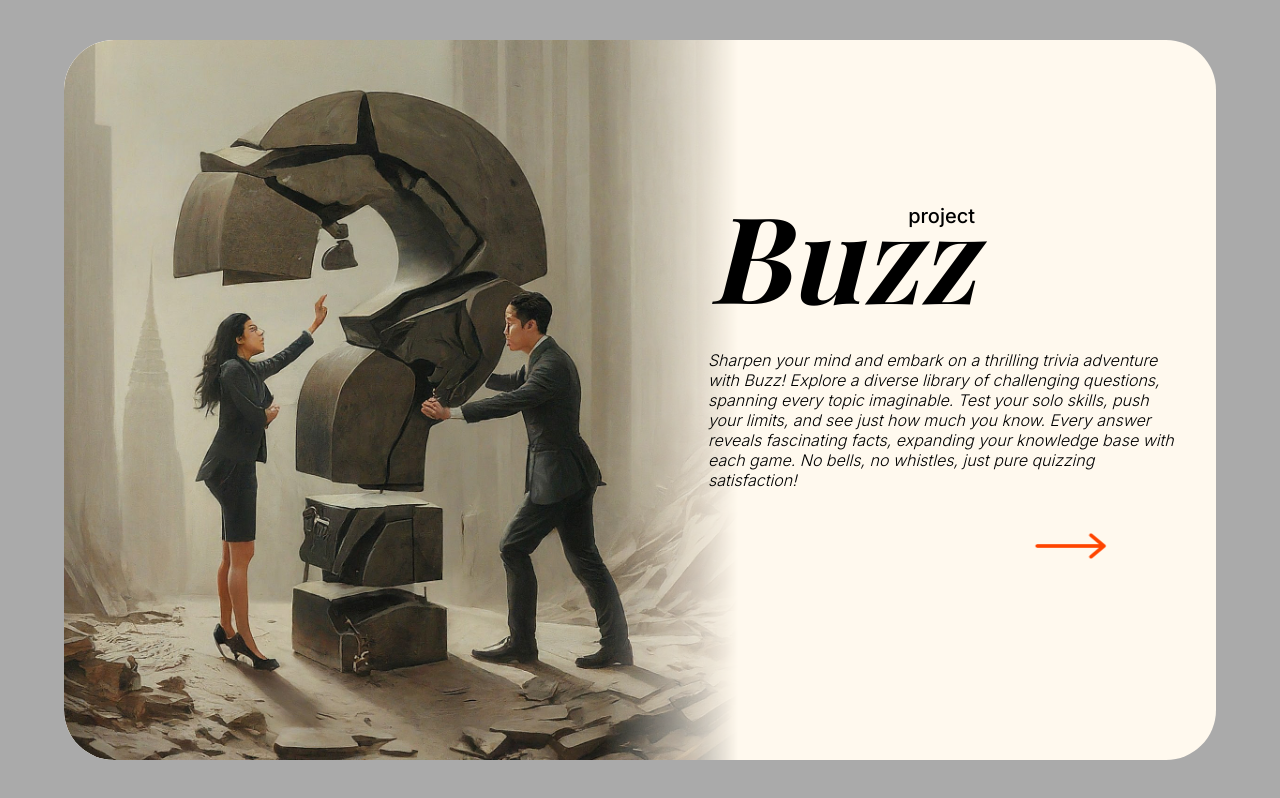
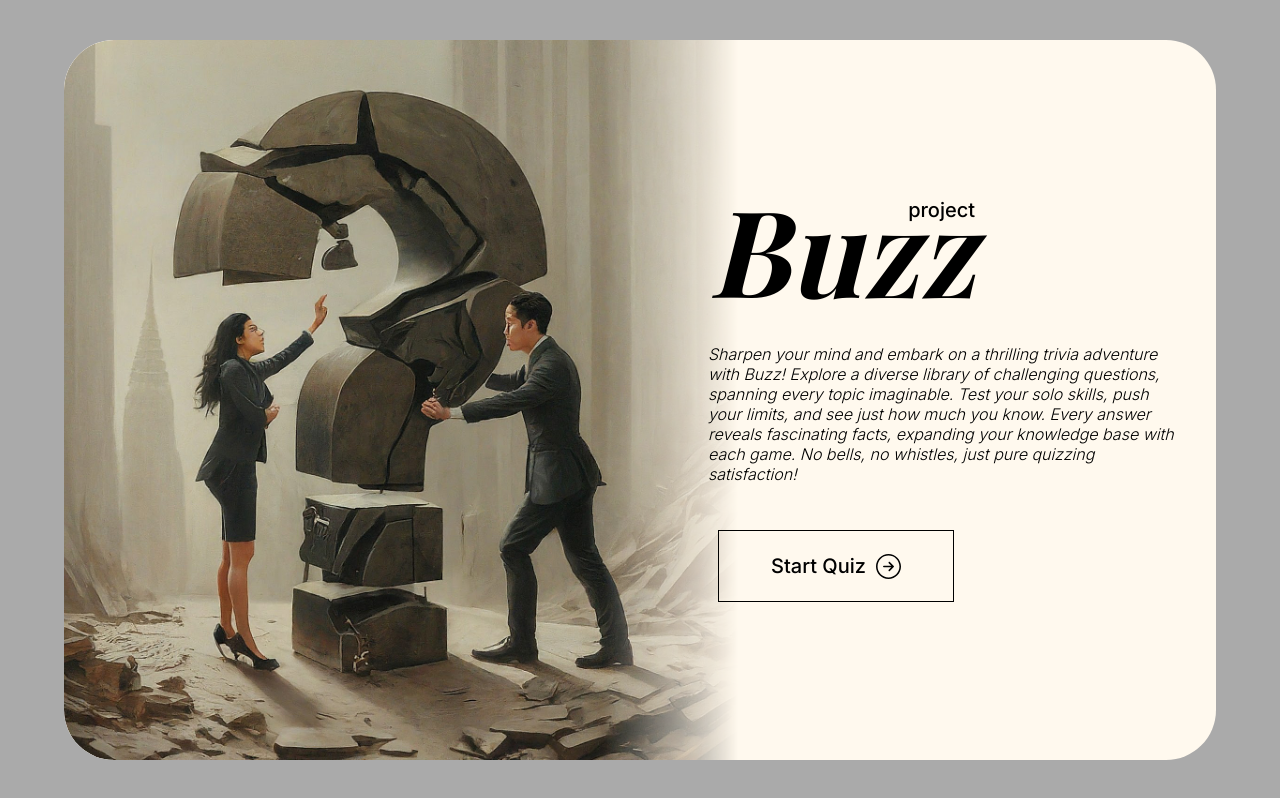
Before and after one commit to parthib22/project-buzz, a Next.js app: page / in a window 1280 px wide. Built offline with nearby package versions, Linux system fonts and the light colour scheme; a web font is replaced by a local one.

Commit message:
ui changes

```diff
--- a/src/app/css/page.modules.css
+++ b/src/app/css/page.modules.css
@@ -8,7 +8,7 @@
 }
 
 .imageWrapper {
-  height: 100%;
+  /* height: 100%; */
   display: flex;
   /* aspect-ratio: 1/1; */
   overflow: hidden;
@@ -59,28 +59,36 @@
   position: relative;
   border: none;
   cursor: pointer;
-  width: 100%;
-  height: 100px;
-  margin-top: -40px;
+  /* text */
+  text-decoration: none;
+  color: #000;
+  text-align: center;
+  line-height: 50px;
+  font-size: 20px;
+  font-weight: 500;
+  display: flex;
+  align-items: center;
+  justify-content: center;
+  gap: 10px;
 }
-.textWrapper a img {
+
+/* .textWrapper a img {
   scale: 0.4;
   object-fit: cover;
   position: absolute;
-  /* color: orangered; */
   rotate: 90deg;
-  top: -50px;
+  top: -75px;
   right: 50px;
   animation: motion 1s ease-out infinite alternate-reverse;
-}
-@keyframes motion {
+} */
+/* @keyframes motion {
   0% {
     transform: translateY(40px);
   }
   100% {
     transform: translateY(0%);
   }
-}
+} */
 
 /* Large */
 @media only screen and (width >= 900px) {
@@ -88,12 +96,26 @@
     flex-direction: row;
   }
   .imageWrapper {
+    height: 100%;
     aspect-ratio: 1 / 1;
     border-radius: 50px 0 0 50px;
     mask: linear-gradient(90deg, black 80%, transparent);
   }
   .textWrapper {
     margin-inline: -50px 20px;
+  }
+  .textWrapper a {
+    width: 50%;
+    height: 70px;
+    margin-inline: 10px;
+    background: transparent;
+    border: 1px solid #000;
+    filter: invert(0);
+    transition: all 0.5s ease;
+  }
+  .textWrapper a:hover {
+    background: linear-gradient(45deg, #ff9b9b, #ffcf96, #a1eebd, #7bd3ea);
+    filter: invert(1);
   }
 }
 @media only screen and (width >= 700px) and (width < 900px) {
@@ -108,13 +130,21 @@
     flex-direction: column;
   }
   .imageWrapper {
-    width: 100%;
-    min-height: 90vw;
-    max-height: 50%;
-    /* border-radius: 0; */
+    min-width: 100%;
+    min-height: 50%;
+    height: 50% !important;
+    aspect-ratio: 2/3;
     mask: linear-gradient(black 80%, transparent);
   }
   .textWrapper {
     margin-block: -50px 20px;
   }
+  .textWrapper a {
+    width: 99%;
+    margin-inline: auto;
+    height: 50px;
+    margin-top: -20px;
+    background: linear-gradient(45deg, #ff9b9b, #ffcf96, #a1eebd, #7bd3ea);
+    filter: invert(1);
+  }
 }
--- a/src/app/globals.css
+++ b/src/app/globals.css
@@ -14,7 +14,6 @@ body {
   padding: 0;
   width: 100%;
   color: #000;
-  background-color: #aaa;
   display: flex;
   align-items: center;
   justify-content: center;
@@ -33,6 +32,7 @@ a {
 @media only screen and (width >= 700px) {
   body {
     min-height: 100svh;
+    background-color: #aaa;
   }
   main {
     height: 90svh;
@@ -45,10 +45,11 @@ a {
   body {
     min-height: 100svh;
     height: 100%;
+    background-color: rgb(255, 249, 238);
   }
   main {
     height: 100%;
     min-height: 100svh;
-    width: 100vw;
+    width: 100%;
   }
 }
--- a/src/app/page.tsx
+++ b/src/app/page.tsx
@@ -14,24 +14,18 @@ export default function Home() {
             <h2>Project</h2>
             <h1> Buzz</h1>
           </div>
-          <>
           <p>
             Sharpen your mind and embark on a thrilling trivia adventure with
             Buzz! Explore a diverse library of challenging questions, spanning
-              every topic imaginable. Test your solo skills, push your limits,
-              and see just how much you know. Every answer reveals fascinating
-              facts, expanding your knowledge base with each game. No bells, no
-              whistles, just pure quizzing satisfaction!
+            every topic imaginable. Test your solo skills, push your limits, and
+            see just how much you know. Every answer reveals fascinating facts,
+            expanding your knowledge base with each game. No bells, no whistles,
+            just pure quizzing satisfaction!
           </p>
           <Link href="/category">
-              <Image
-                height={200}
-                width={100}
-                src="/right_arrow.svg"
-                alt="arrow"
-              />
+            Start Quiz
+            <Image height={25} width={25} src="/round_arrow.svg" alt="arrow" />
           </Link>
-          </>
         </section>
       </main>
     </>
```
Also changed, not shown: src/app/css/result.css (+20 -3 lines). Lines whose indentation alone changed are shown as unchanged.
